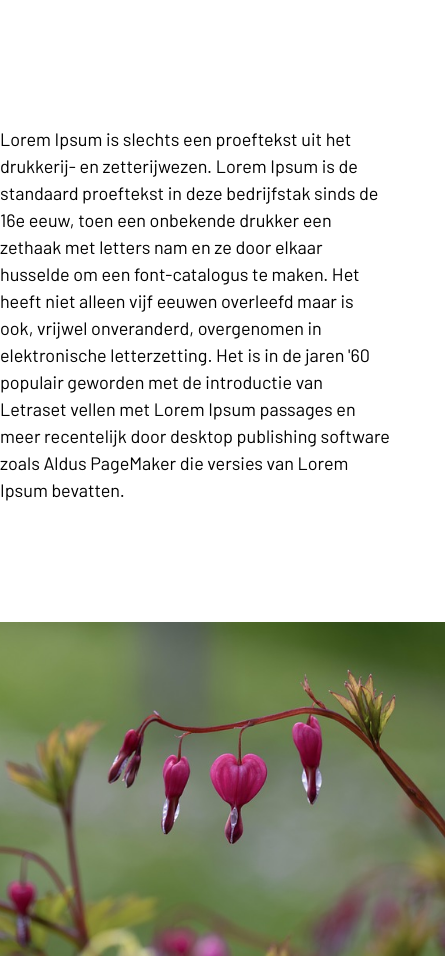
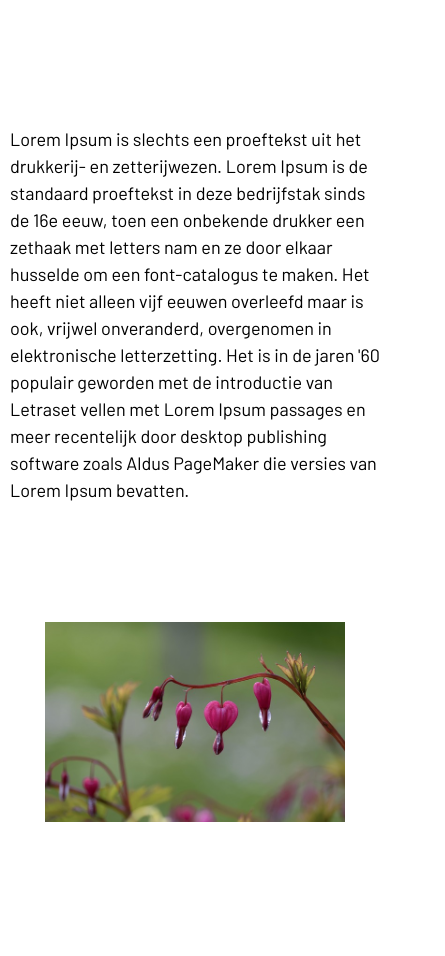
Before and after one commit to BartB25/evcasse-website, a plain HTML site: page about.html in a window 390 px wide. Shown: the part 402-1358 px from the top of the page, 445 px wide, since content can reach past the window. After the commit the page ends 1224 px from the top, so only its background shows below. Drawn offline with Linux system fonts and the light colour scheme.

Commit message:
about fit content

```diff
--- a/about.css
+++ b/about.css
@@ -34,12 +34,12 @@
     .about-content{
         margin-top: 50px;
         flex-wrap: wrap;
-        max-width: 500px;
+        max-width: 370px;
         gap: 100px;
     }
 
     .afb-geloof-hart{
-        width: 500px;
+        width: 300px;
         height: auto;
     }
 }
--- a/index.css
+++ b/index.css
@@ -50,7 +50,6 @@ h1 {
     max-width: 1100px;
 }
 
-/* Tekst netjes uitlijnen */
 .text-afb1 p,
 .text-afb2 p,
 .text-afb3 p,
@@ -92,7 +91,6 @@ h1 {
         text-align: center;
     }
 
-    /* Titel altijd eerst */
     .text-afb1 h2,
     .text-afb2 h2,
     .text-afb3 h2,
@@ -101,7 +99,6 @@ h1 {
         order: 1;
     }
 
-    /* Tekst onder titel */
     .text-afb1 p,
     .text-afb2 p,
     .text-afb3 p,
@@ -110,7 +107,6 @@ h1 {
         text-align: center;
     }
 
-    /* Afbeelding als laatste */
     .text-afb1 img,
     .text-afb2 img,
     .text-afb3 img {
```
